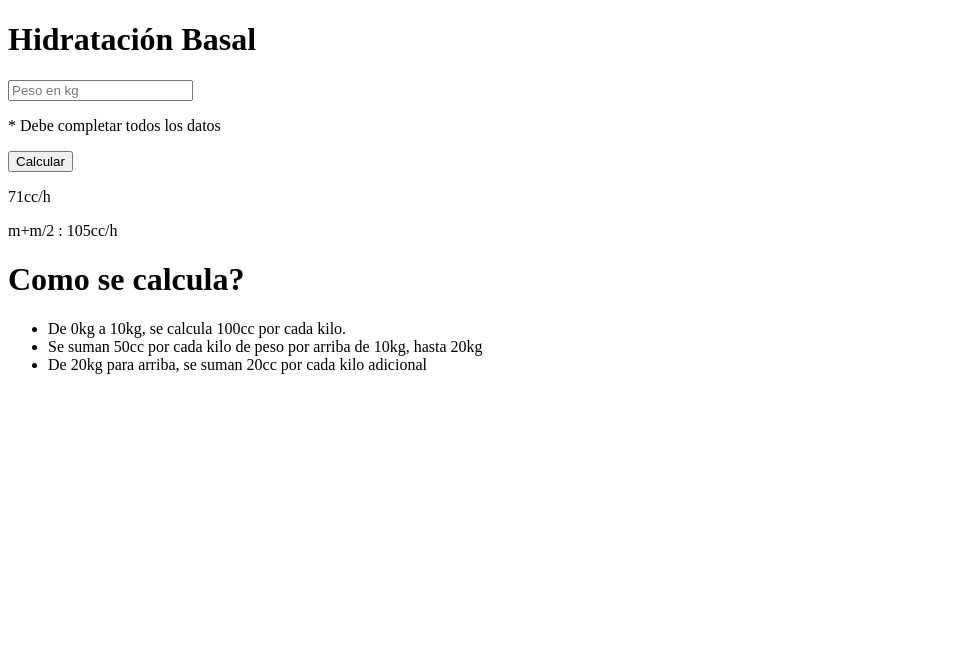
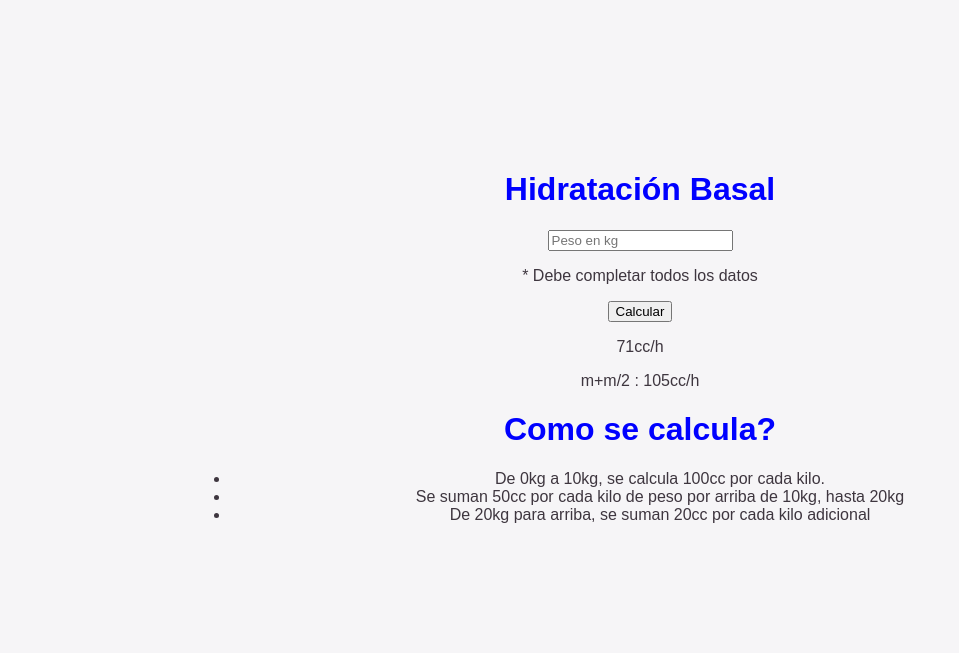
Before and after one commit to Druyeah/Druyeah.github.io, a plain HTML site: page index.html in a window 1280 px wide. Shown: the whole page, without its empty margins (0-959 px from the left). Drawn offline with Linux system fonts and the light colour scheme.

Commit message:
Agregados div

```diff
--- a/index.html
+++ b/index.html
@@ -2,9 +2,10 @@
 <html>
   <head>
     <title>Calculadora de hidratación</title>
+    <link rel="stylesheet" href="style.css">
   </head>
   <body>
-  <div>
+  <div id="contenedor">
 
     <div>
       <h1>Hidratación Basal</h1>
```
